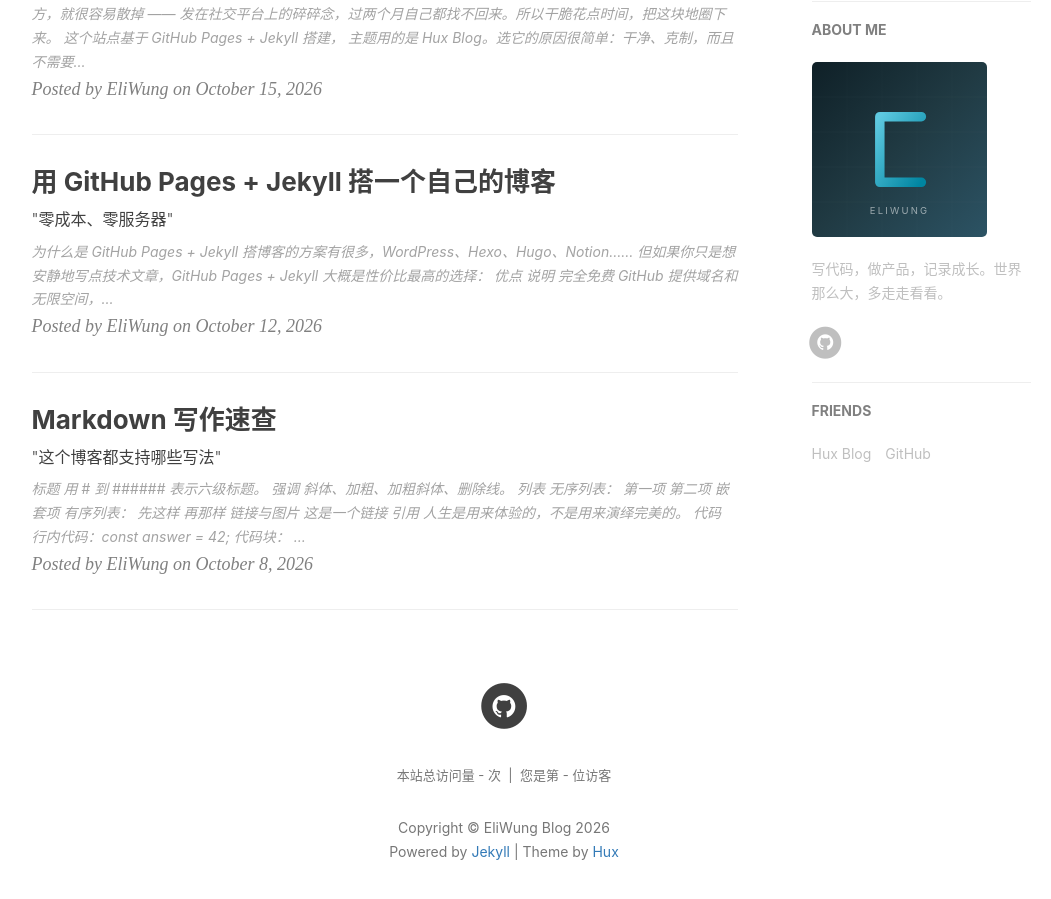
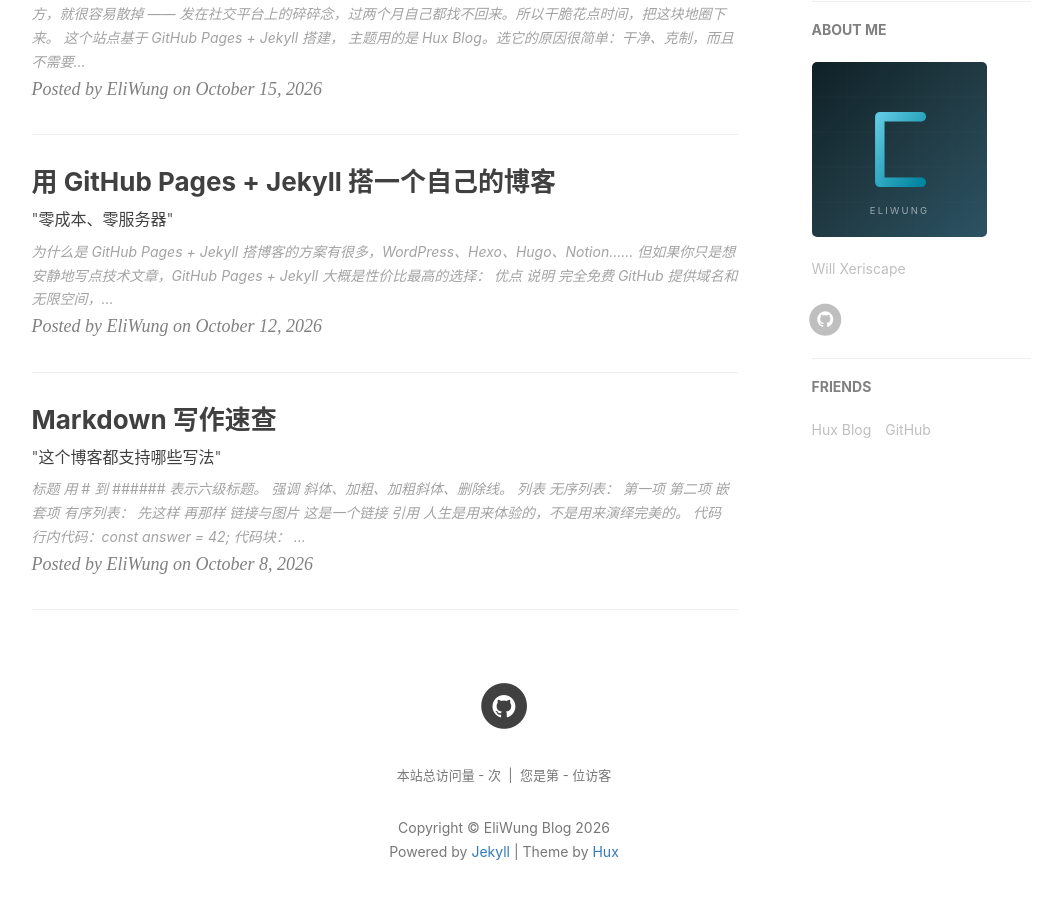
Before and after one commit to voanhnhung3-stack/voanhnhung3-stack.github.io, a Jekyll site: the page built from index.html, in a window 1280 px wide and 900 px high, scrolled down 664 px. Shown: the whole window, without its empty margins (136-1187 px from the left). Built offline with Jekyll 4.4.1, drawn with Linux system fonts in a browser that asks for light colours; nearby versions of some CDN libraries; the list of posts is cut into pages by our own code; comment, search, counter and statistics services are not loaded.

Commit message:
Update _config.yml

```diff
--- a/_config.yml
+++ b/_config.yml
@@ -6,7 +6,7 @@
 header-img: img/home-bg.jpg
 email: eliwung@example.com
 description: "这里是 @EliWung 的个人博客，与你一起发现更大的世界"
-keyword: "EliWung, 博客, 个人网站, 互联网, 编程"
+keyword: "EliWung, 博客, 个人网站"
 url: "https://voanhnhung3-stack.github.io"   # 你的主页地址，用于生成绝对链接
 baseurl: ""                                  # 用户主页仓库 (voanhnhung3-stack.github.io) 必须留空
                                              # 如果是项目仓库则写成 "/仓库名"
@@ -86,7 +86,7 @@
 #  Sidebar settings —— 侧边栏
 # =========================================================
 sidebar: true
-sidebar-about-description: "写代码，做产品，记录成长。世界那么大，多走走看看。"
+sidebar-about-description: "Will Xeriscape"
 sidebar-avatar: /img/avatar-eliwung.svg    # 头像，换成你自己的照片即可（如 /img/avatar-eliwung.jpg）
 
 
```
